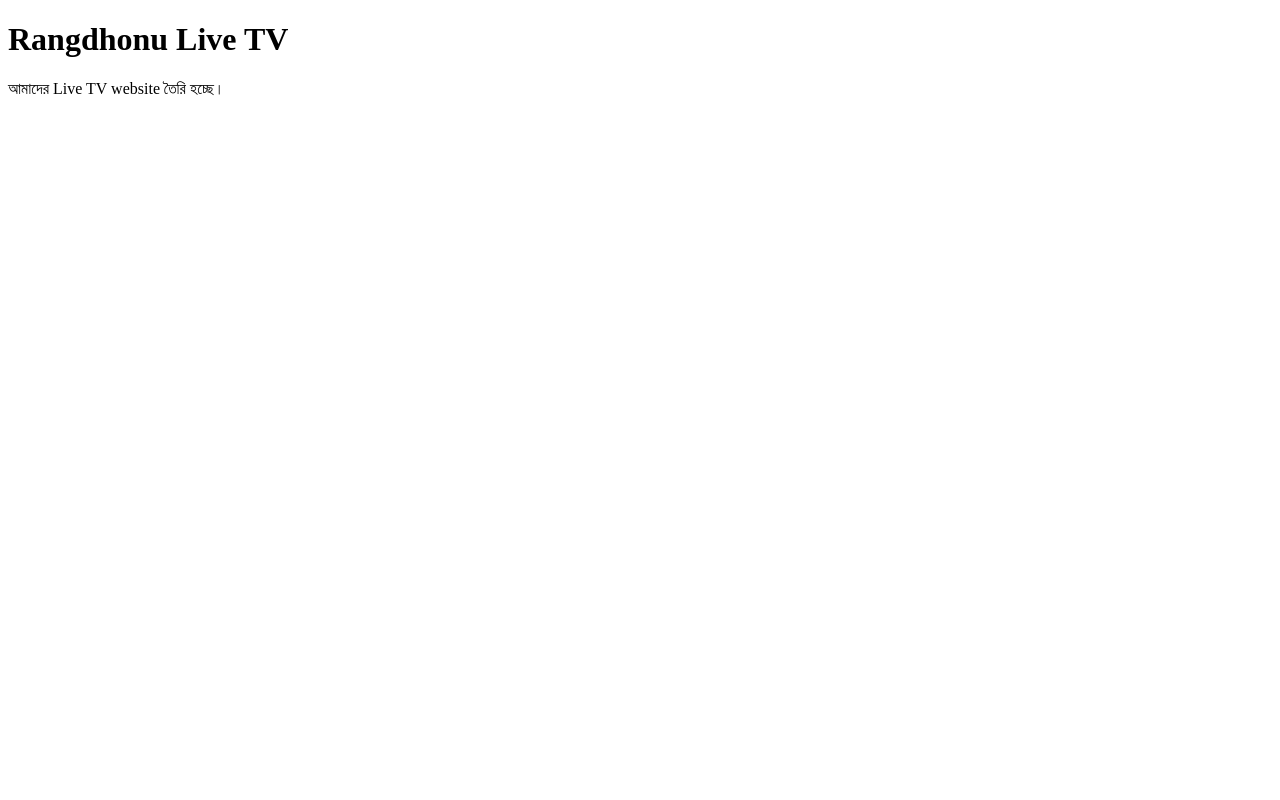
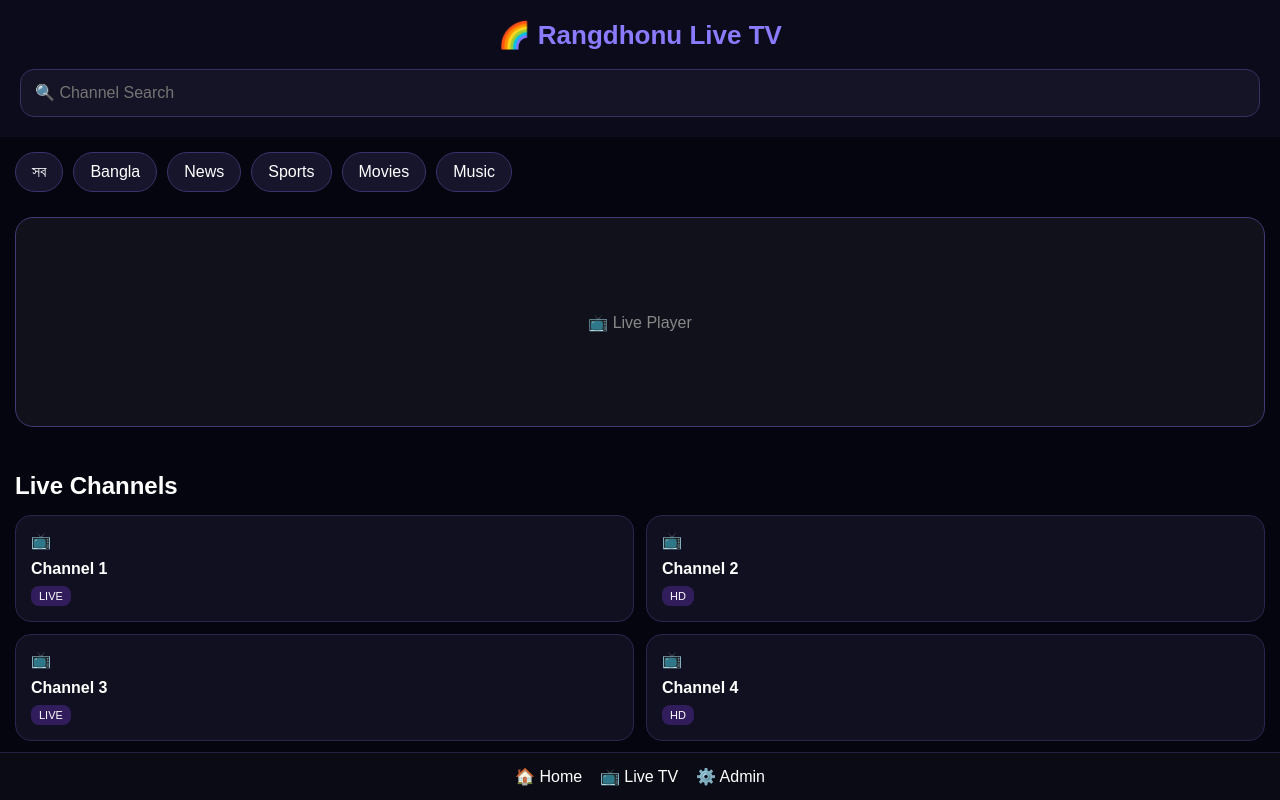
Before and after one commit to u01924089644-max/rangdhonu-tv, a plain HTML site: page index.html in a window 1280 px wide. Drawn offline with Linux system fonts and the light colour scheme.

Commit message:
Update index.html

```diff
--- a/index.html
+++ b/index.html
@@ -4,13 +4,173 @@
   <meta charset="UTF-8">
   <meta name="viewport" content="width=device-width, initial-scale=1.0">
   <title>Rangdhonu Live TV</title>
+
+  <style>
+    * {
+      box-sizing: border-box;
+    }
+
+    body {
+      margin: 0;
+      background: #050510;
+      color: white;
+      font-family: Arial, sans-serif;
+    }
+
+    .header {
+      padding: 20px;
+      text-align: center;
+      background: #0b0b1c;
+    }
+
+    .logo {
+      font-size: 26px;
+      font-weight: bold;
+      color: #8b7cff;
+    }
+
+    .search {
+      margin-top: 18px;
+      width: 100%;
+      padding: 14px;
+      border: 1px solid #383060;
+      border-radius: 14px;
+      background: #151326;
+      color: white;
+      font-size: 16px;
+    }
+
+    .categories {
+      display: flex;
+      gap: 10px;
+      overflow-x: auto;
+      padding: 15px;
+    }
+
+    .category {
+      white-space: nowrap;
+      padding: 10px 16px;
+      border-radius: 20px;
+      background: #17152b;
+      border: 1px solid #39326b;
+    }
+
+    .player {
+      margin: 10px 15px;
+      height: 210px;
+      border-radius: 18px;
+      background: #11111c;
+      border: 1px solid #403b75;
+      display: flex;
+      align-items: center;
+      justify-content: center;
+      color: #888;
+    }
+
+    .section {
+      padding: 15px;
+    }
+
+    .section h2 {
+      margin-bottom: 15px;
+    }
+
+    .channels {
+      display: grid;
+      grid-template-columns: repeat(2, 1fr);
+      gap: 12px;
+    }
+
+    .channel {
+      padding: 15px;
+      border-radius: 16px;
+      background: #111020;
+      border: 1px solid #29254d;
+    }
+
+    .channel-name {
+      font-weight: bold;
+      margin-top: 10px;
+    }
+
+    .badge {
+      display: inline-block;
+      margin-top: 8px;
+      padding: 4px 8px;
+      border-radius: 8px;
+      background: #321d5c;
+      font-size: 11px;
+    }
+
+    .bottom {
+      position: fixed;
+      bottom: 0;
+      left: 0;
+      right: 0;
+      padding: 14px;
+      background: #0b0b16;
+      text-align: center;
+      border-top: 1px solid #252040;
+    }
+  </style>
 </head>
 
 <body>
 
-  <h1>Rangdhonu Live TV</h1>
+  <div class="header">
+    <div class="logo">🌈 Rangdhonu Live TV</div>
 
-  <p>আমাদের Live TV website তৈরি হচ্ছে।</p>
+    <input class="search" type="text" placeholder="🔍 Channel Search">
+  </div>
+
+  <div class="categories">
+    <div class="category">সব</div>
+    <div class="category">Bangla</div>
+    <div class="category">News</div>
+    <div class="category">Sports</div>
+    <div class="category">Movies</div>
+    <div class="category">Music</div>
+  </div>
+
+  <div class="player">
+    📺 Live Player
+  </div>
+
+  <div class="section">
+    <h2>Live Channels</h2>
+
+    <div class="channels">
+
+      <div class="channel">
+        📺
+        <div class="channel-name">Channel 1</div>
+        <span class="badge">LIVE</span>
+      </div>
+
+      <div class="channel">
+        📺
+        <div class="channel-name">Channel 2</div>
+        <span class="badge">HD</span>
+      </div>
+
+      <div class="channel">
+        📺
+        <div class="channel-name">Channel 3</div>
+        <span class="badge">LIVE</span>
+      </div>
+
+      <div class="channel">
+        📺
+        <div class="channel-name">Channel 4</div>
+        <span class="badge">HD</span>
+      </div>
+
+    </div>
+  </div>
+
+  <div class="bottom">
+    🏠 Home &nbsp;&nbsp; 📺 Live TV &nbsp;&nbsp; ⚙️ Admin
+  </div>
 
 </body>
 </html>
```
